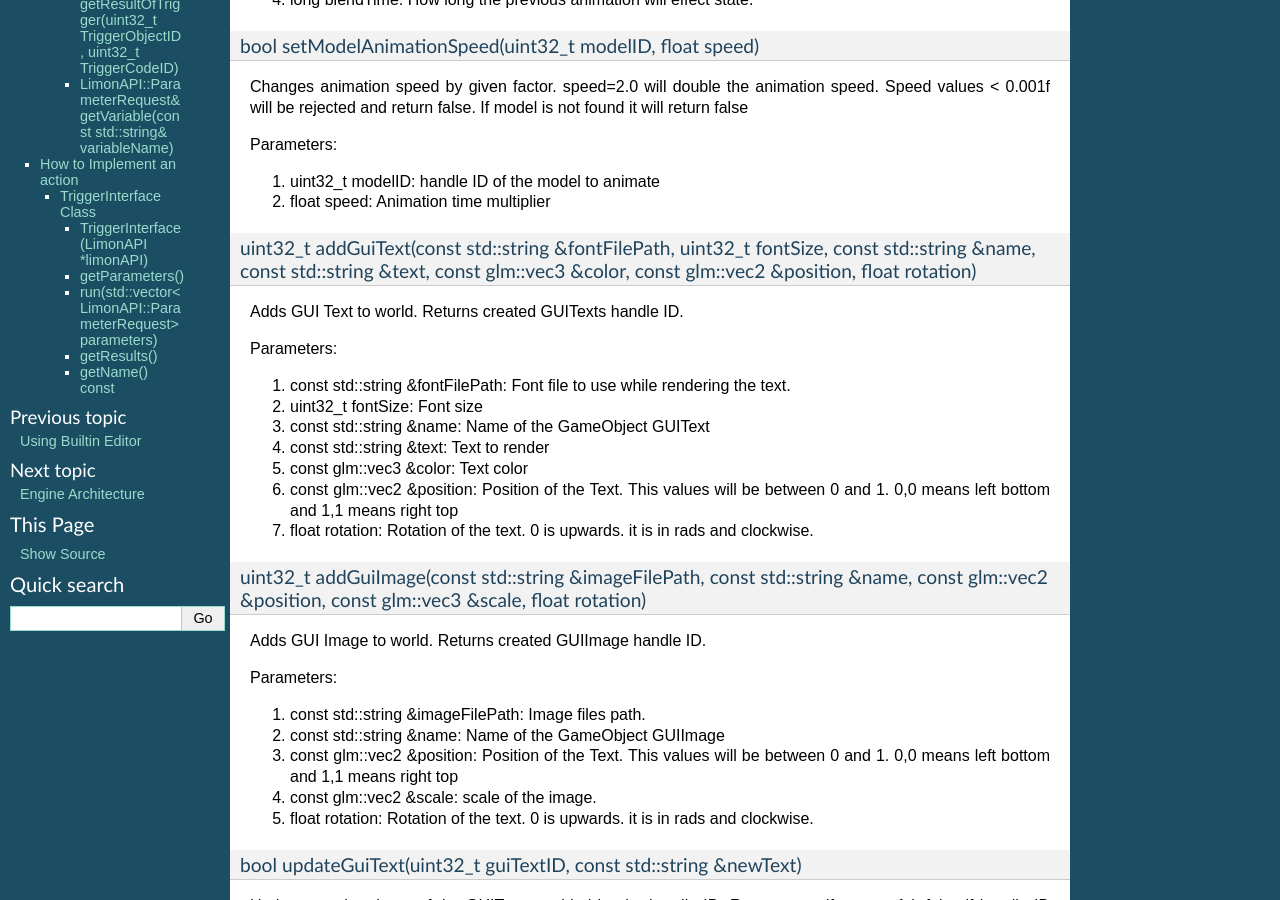
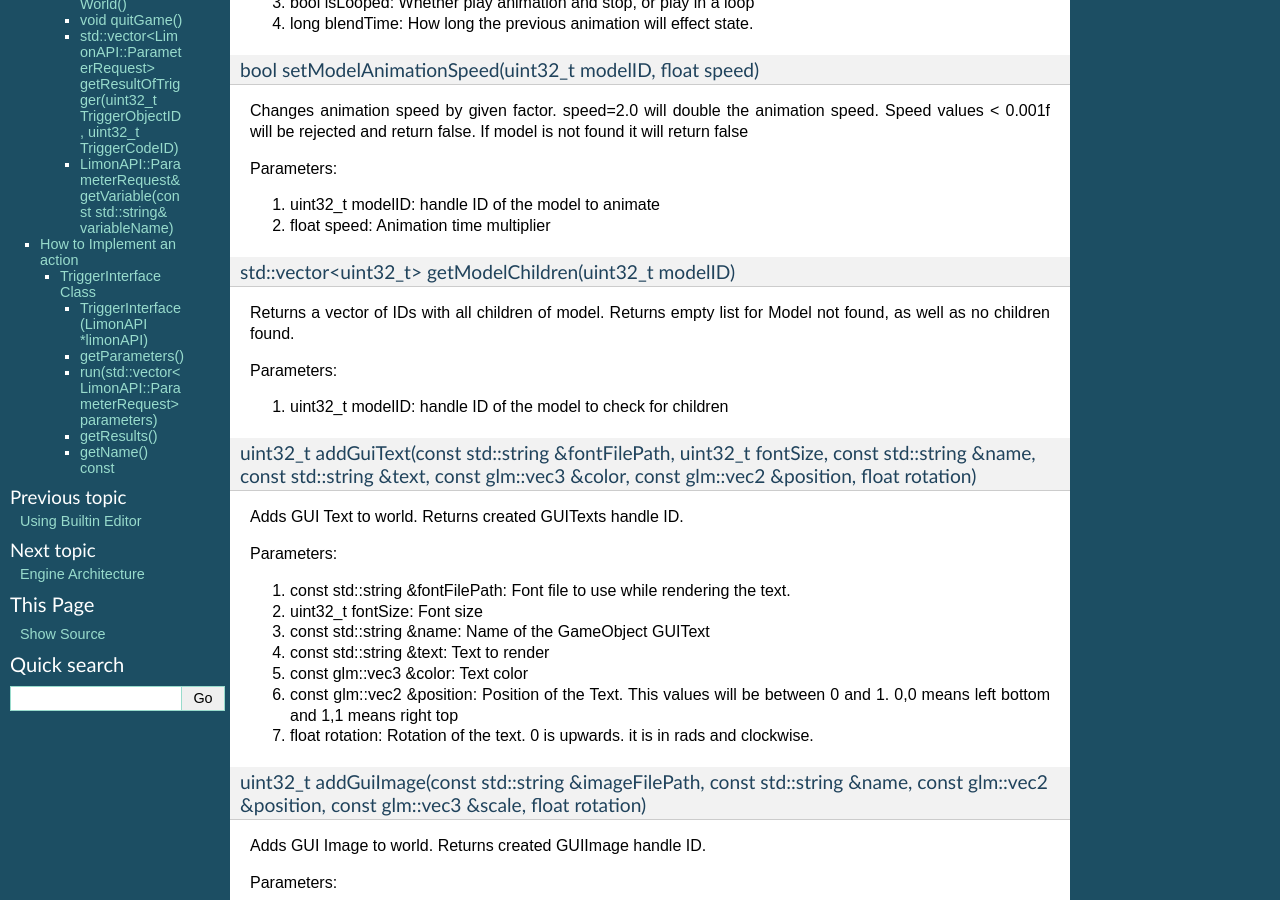
Before and after one commit to enginmanap/limonEngine-docs, a Sphinx documentation site: the page built from docs/APIUsage.rst, in a window 1280 px wide and 900 px high, scrolled down 4269 px. Built offline with Sphinx 7.4.7, drawn with Linux system fonts in a browser that asks for light colours; pages that are not in the unit, such as notebooks, are missing from menus; some of the changed text lies outside the part shown.

Commit message:
add getModelChildren method

```diff
--- a/docs/APIUsage.rst
+++ b/docs/APIUsage.rst
@@ -98,6 +98,8 @@
 |bool                           |:ref:`setModelAnimationWithBlend(uint32_t modelID, const std::string& animationName, bool isLooped = true, long blendTime = 100)<LimonAPI-setModelAnimationWithBlend>`                                             |
 +-------------------------------+-------------------------------------------------------------------------------------------------------------------------------------------------------------------------------------------------------------------+
 |bool                           |:ref:`setModelAnimationSpeed(uint32_t modelID, float speed)<LimonAPI-setModelAnimationSpeed>`                                                                                                                      |
++-------------------------------+-------------------------------------------------------------------------------------------------------------------------------------------------------------------------------------------------------------------+
+|std::vector<uint32_t>          |:ref:`getModelChildren(uint32_t modelID)<LimonAPI-getModelChildren>`                                                                                                                                               |
 +-------------------------------+-------------------------------------------------------------------------------------------------------------------------------------------------------------------------------------------------------------------+
 |uint32_t                       |:ref:`addGuiText(const std::string &fontFilePath, uint32_t fontSize, const std::string &name, const std::string &text, const glm::vec3 &color, const glm::vec2 &position, float rotation)<LimonAPI-addGuiText>`    |
 +-------------------------------+-------------------------------------------------------------------------------------------------------------------------------------------------------------------------------------------------------------------+
@@ -247,6 +249,18 @@
 
 #. uint32_t modelID: handle ID of the model to animate
 #. float speed: Animation time multiplier
+
+
+.. _LimonAPI-getModelChildren:
+
+std::vector<uint32_t> getModelChildren(uint32_t modelID)
+========================================================
+
+Returns a vector of IDs with all children of model. Returns empty list for Model not found, as well as no children found.
+
+Parameters:
+
+#. uint32_t modelID: handle ID of the model to check for children
 
 .. _LimonAPI-addGuiText:
 
```
